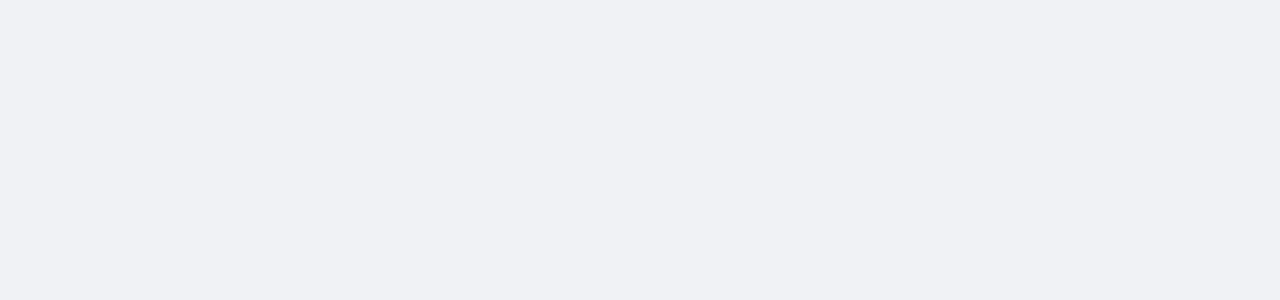
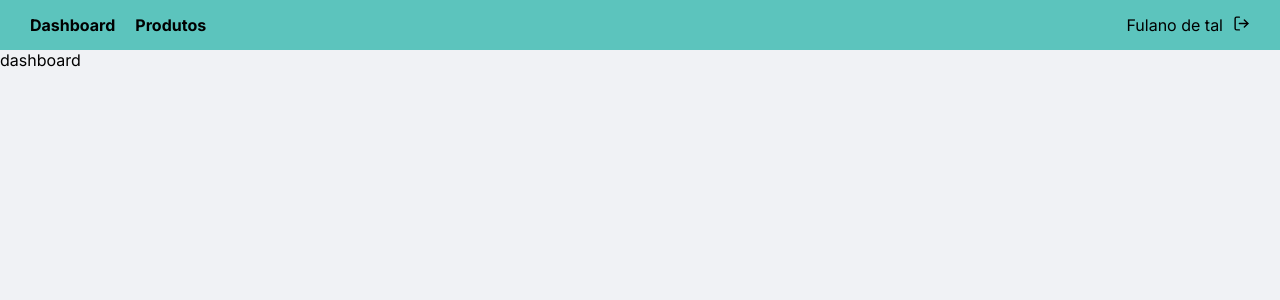
Before and after one commit to JN-Almeida/DashboardPanel, a React (Vite) app: page / in a window 1280 px wide. Before the commit this address had no page. Shown: the top 300 px of the page. Built offline with nearby package versions, Linux system fonts and the light colour scheme.

Commit message:
created routes and pages

```diff
--- a/package.json
+++ b/package.json
@@ -12,6 +12,7 @@
     "axios": "^0.27.2",
     "react": "^18.2.0",
     "react-dom": "^18.2.0",
+    "react-icons": "^4.4.0",
     "react-router-dom": "^6.4.0",
     "styled-components": "^5.3.5"
   },
--- a/src/Routes/Router.tsx
+++ b/src/Routes/Router.tsx
@@ -1,10 +1,17 @@
 import { Routes, Route} from 'react-router-dom'
-import { Login } from '../pages/login'
+import { DefaultLayout } from '../layouts/DefaultLayout'
+import { Dashboard } from '../pages/Dasboard'
+import Login from '../pages/login'
+import { Produtos } from '../pages/Produtos'
 
 export function Router() {
   return (
     <Routes>
       <Route path="/login" element={<Login />} />
+      <Route path="/" element={<DefaultLayout />}>
+        <Route path="/"  element={<Dashboard />} />
+        <Route path="/produtos"  element={<Produtos />} />
+      </Route>
     </Routes>
   )
 }
--- /dev/null
+++ b/src/components/Header/index.tsx
@@ -0,0 +1,31 @@
+import { Link } from "react-router-dom";
+import { FiLogOut } from 'react-icons/fi';
+import { Container, InfosLeft, LogoutButton, Menu, Wrapper } from "./styles";
+
+export default function Header() {
+  return (
+    <Container>
+      <Wrapper>
+        <Menu>
+          <li>
+            <Link to="/">
+              Dashboard
+            </Link>
+          </li>
+          <li>
+            <Link to="/produtos">
+              Produtos
+            </Link>
+          </li>
+        </Menu>
+
+        <InfosLeft>
+          Fulano de tal
+          <LogoutButton>
+            <FiLogOut size={17} />
+          </LogoutButton>
+        </InfosLeft>
+      </Wrapper>
+    </Container>
+  )
+}
--- /dev/null
+++ b/src/components/Header/styles.ts
@@ -0,0 +1,42 @@
+import styled from 'styled-components'
+
+export const Container = styled.header`
+  background-color: var(--secundary-color);
+  height: 50px;
+  width: 100vw;
+`
+
+export const Wrapper = styled.div`
+  max-width: 1388px;
+  margin: 0 auto;
+  height: 100%;
+  padding: 0 30px;
+  display: flex;
+  align-items: center;
+  align-content: center;
+  justify-content: space-between;
+`
+
+export const Menu = styled.ul`
+  list-style: none;
+  display: flex;
+  gap: 20px;
+  padding: 0;
+
+  li{
+    font-weight: 700;
+    cursor: pointer;
+  }
+`
+
+export const InfosLeft = styled.div`
+  display: flex;
+  gap: 10px;
+  align-items: center;
+`
+
+export const LogoutButton = styled.button`
+  background: none;
+  border: none;
+  cursor: pointer;
+`
--- /dev/null
+++ b/src/layouts/DefaultLayout.tsx
@@ -0,0 +1,11 @@
+import { Outlet } from 'react-router-dom'
+import Header from '../components/Header'
+
+export function DefaultLayout() {
+  return (
+    <>
+      <Header />
+      <Outlet />
+    </>
+  )
+}
--- /dev/null
+++ b/src/pages/Dasboard/index.tsx
@@ -0,0 +1,8 @@
+
+export function Dashboard() {
+  return (
+    <>
+      dashboard
+    </>
+  )
+}
--- /dev/null
+++ b/src/pages/Produtos/index.tsx
@@ -0,0 +1,8 @@
+
+export function Produtos() {
+  return (
+    <>
+      Produtos
+    </>
+  )
+}
--- a/src/pages/login/index.tsx
+++ b/src/pages/login/index.tsx
@@ -3,7 +3,7 @@ import loginImage from '../../assets/screen-login.svg'
 import { Input } from "../../components/Input";
 import Button from "../../components/Button";
 
-export function Login() {
+export default function Login() {
   return (
     <Container>
       <ContainerLogin>
--- a/src/styles/global.ts
+++ b/src/styles/global.ts
@@ -56,4 +56,9 @@ export const GlobalStyle = createGlobalStyle`
   img {
     width: 100%;
   }
+
+  a {
+    text-decoration: none;
+    color: inherit;
+  }
 `
```
Also changed, not shown: 1 other file (tests, documents, lock files or other folders).
